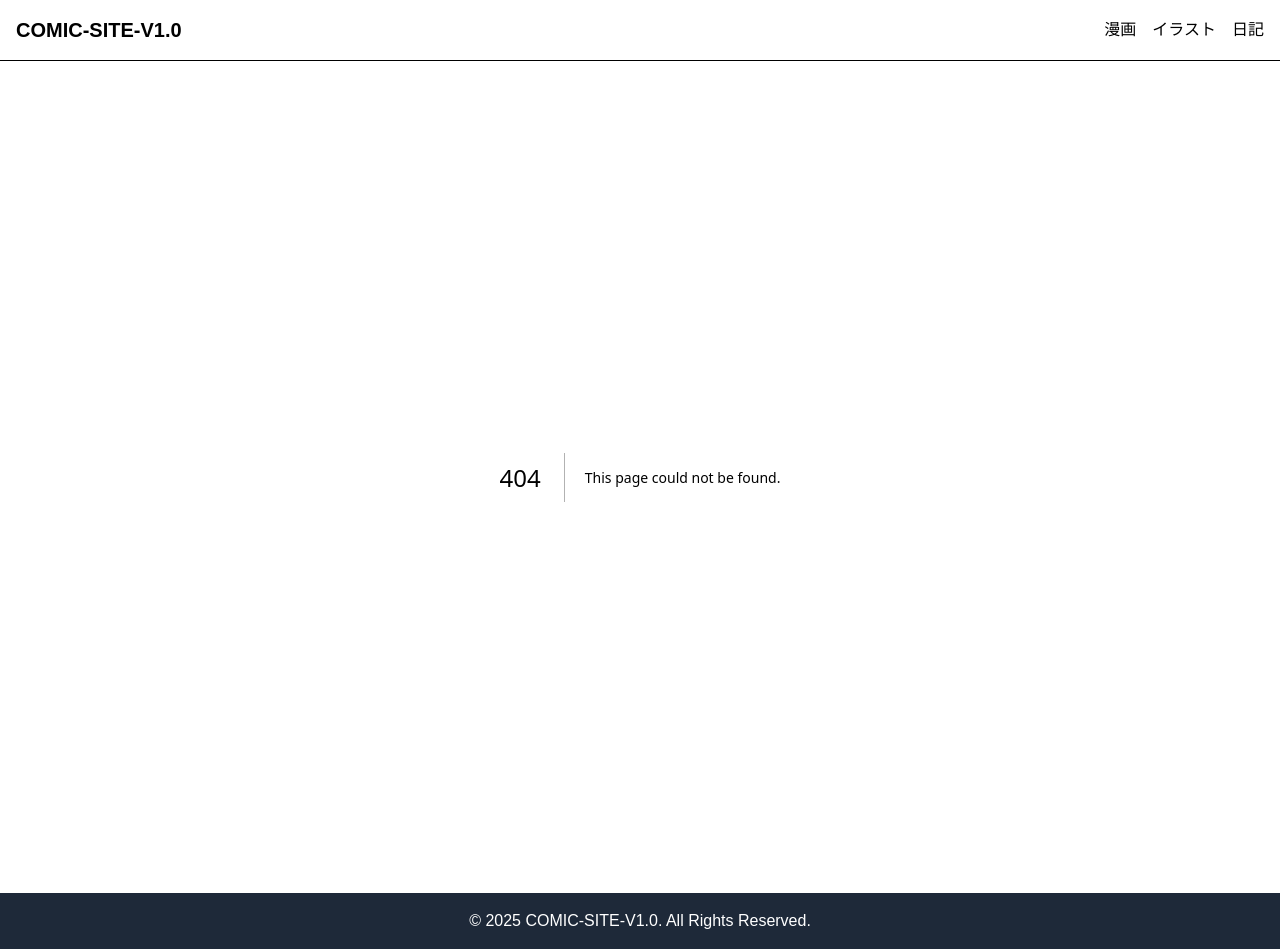
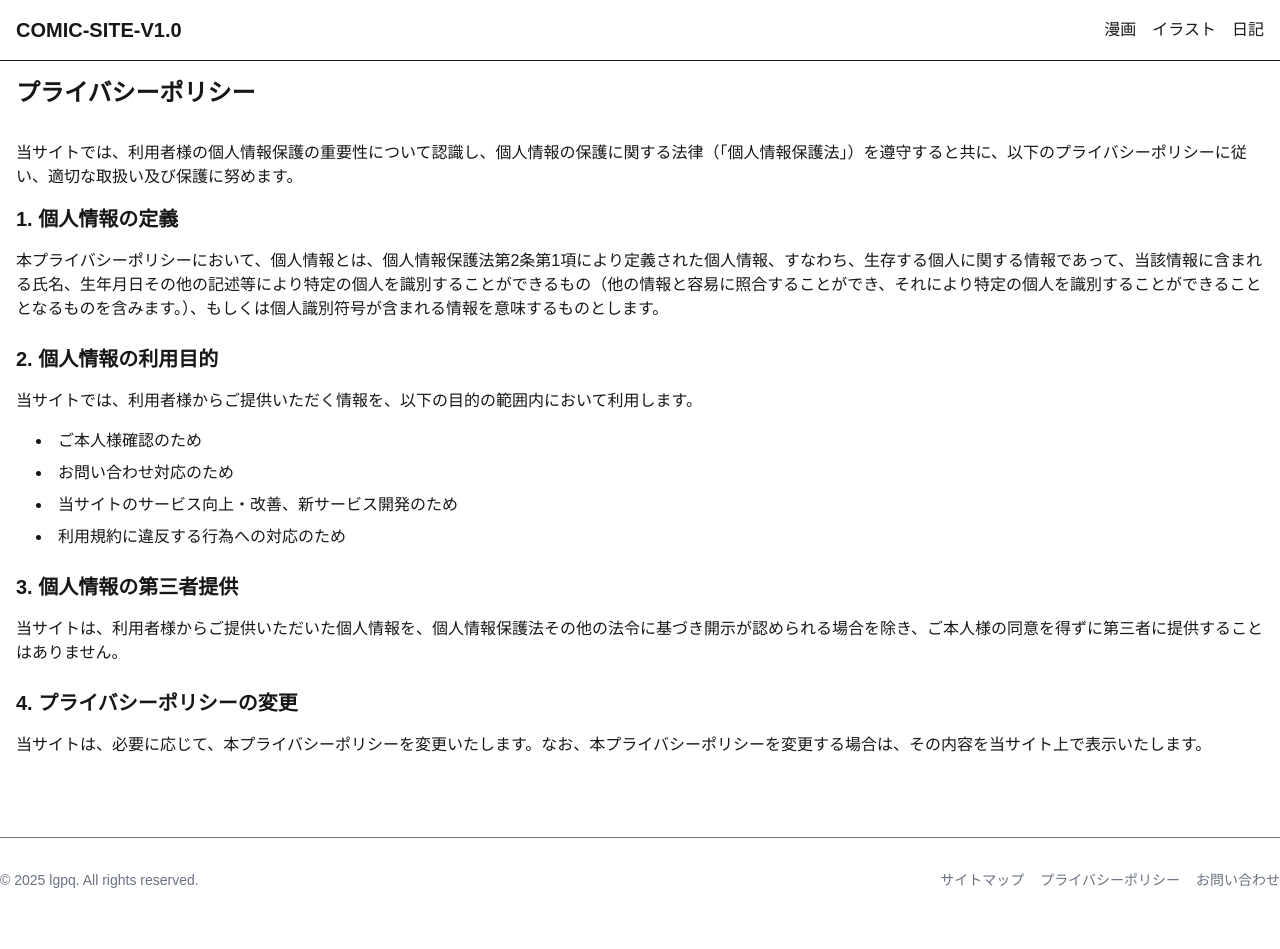
Before and after one commit to lgpq/comic-site-v1.0, a Next.js app: page /privacy in a window 1280 px wide. Before the commit this address had no page. After the commit the page ends 922 px from the top, so only its background shows below. Built offline with nearby package versions, Linux system fonts and the light colour scheme.

Commit message:
feat: Add sitemap, privacy, and contact links to footer

```diff
--- /dev/null
+++ b/src/app/contact/page.tsx
@@ -0,0 +1,18 @@
+export default function ContactPage() {
+  return (
+    <div>
+      <h2 className="text-2xl font-bold mb-8">お問い合わせ</h2>
+      <div className="prose dark:prose-invert max-w-none space-y-4">
+        <p>
+          ご意見、ご感想、お仕事のご依頼などは、以下の連絡先までお願いいたします。
+        </p>
+        <p>
+          メール: <a href="mailto:your-email@example.com" className="text-sky-500 hover:underline">your-email@example.com</a>
+        </p>
+        <p>
+          X (旧Twitter): <a href="https://twitter.com/your-account" target="_blank" rel="noopener noreferrer" className="text-sky-500 hover:underline">@your-account</a>
+        </p>
+      </div>
+    </div>
+  );
+}
--- /dev/null
+++ b/src/app/privacy/page.tsx
@@ -0,0 +1,42 @@
+export default function PrivacyPolicyPage() {
+  return (
+    <div>
+      <h2 className="text-2xl font-bold mb-8">プライバシーポリシー</h2>
+      <div className="prose dark:prose-invert max-w-none space-y-6">
+        <p>
+          当サイトでは、利用者様の個人情報保護の重要性について認識し、個人情報の保護に関する法律（「個人情報保護法」）を遵守すると共に、以下のプライバシーポリシーに従い、適切な取扱い及び保護に努めます。
+        </p>
+        <section>
+          <h3 className="text-xl font-semibold">1. 個人情報の定義</h3>
+          <p>
+            本プライバシーポリシーにおいて、個人情報とは、個人情報保護法第2条第1項により定義された個人情報、すなわち、生存する個人に関する情報であって、当該情報に含まれる氏名、生年月日その他の記述等により特定の個人を識別することができるもの（他の情報と容易に照合することができ、それにより特定の個人を識別することができることとなるものを含みます。）、もしくは個人識別符号が含まれる情報を意味するものとします。
+          </p>
+        </section>
+        <section>
+          <h3 className="text-xl font-semibold">2. 個人情報の利用目的</h3>
+          <p>
+            当サイトでは、利用者様からご提供いただく情報を、以下の目的の範囲内において利用します。
+          </p>
+          <ul className="list-disc list-inside">
+            <li>ご本人様確認のため</li>
+            <li>お問い合わせ対応のため</li>
+            <li>当サイトのサービス向上・改善、新サービス開発のため</li>
+            <li>利用規約に違反する行為への対応のため</li>
+          </ul>
+        </section>
+        <section>
+          <h3 className="text-xl font-semibold">3. 個人情報の第三者提供</h3>
+          <p>
+            当サイトは、利用者様からご提供いただいた個人情報を、個人情報保護法その他の法令に基づき開示が認められる場合を除き、ご本人様の同意を得ずに第三者に提供することはありません。
+          </p>
+        </section>
+        <section>
+          <h3 className="text-xl font-semibold">4. プライバシーポリシーの変更</h3>
+          <p>
+            当サイトは、必要に応じて、本プライバシーポリシーを変更いたします。なお、本プライバシーポリシーを変更する場合は、その内容を当サイト上で表示いたします。
+          </p>
+        </section>
+      </div>
+    </div>
+  );
+}
--- /dev/null
+++ b/src/app/sitemap/page.tsx
@@ -0,0 +1,31 @@
+import Link from 'next/link';
+
+export default function SitemapPage() {
+  return (
+    <div>
+      <h2 className="text-2xl font-bold mb-8">サイトマップ</h2>
+      <ul className="space-y-4 list-disc list-inside">
+        <li>
+          <Link href="/" className="hover:text-sky-500 hover:underline">
+            トップページ
+          </Link>
+        </li>
+        <li>
+          <Link href="/comics" className="hover:text-sky-500 hover:underline">
+            漫画一覧
+          </Link>
+        </li>
+        <li>
+          <Link href="/illustrations" className="hover:text-sky-500 hover:underline">
+            イラスト一覧
+          </Link>
+        </li>
+        <li>
+          <Link href="/diary" className="hover:text-sky-500 hover:underline">
+            日記
+          </Link>
+        </li>
+      </ul>
+    </div>
+  );
+}
--- a/src/components/Footer.tsx
+++ b/src/components/Footer.tsx
@@ -1,8 +1,31 @@
+import Link from 'next/link';
+
 export const Footer = () => {
   return (
-    <footer className="bg-gray-800 text-white text-center p-4 mt-auto">
-      <div className="container mx-auto">
-        <p>&copy; {new Date().getFullYear()} COMIC-SITE-V1.0. All Rights Reserved.</p>
+    <footer className="border-t mt-12 py-8 text-sm text-gray-500 dark:text-gray-400">
+      <div className="container mx-auto flex flex-col sm:flex-row justify-between items-center">
+        <div className="mb-4 sm:mb-0">
+          <p>&copy; {new Date().getFullYear()} lgpq. All rights reserved.</p>
+        </div>
+        <nav>
+          <ul className="flex space-x-4">
+            <li>
+              <Link href="/sitemap" className="hover:text-sky-500 hover:underline">
+                サイトマップ
+              </Link>
+            </li>
+            <li>
+              <Link href="/privacy" className="hover:text-sky-500 hover:underline">
+                プライバシーポリシー
+              </Link>
+            </li>
+            <li>
+              <Link href="/contact" className="hover:text-sky-500 hover:underline">
+                お問い合わせ
+              </Link>
+            </li>
+          </ul>
+        </nav>
       </div>
     </footer>
   );
```
